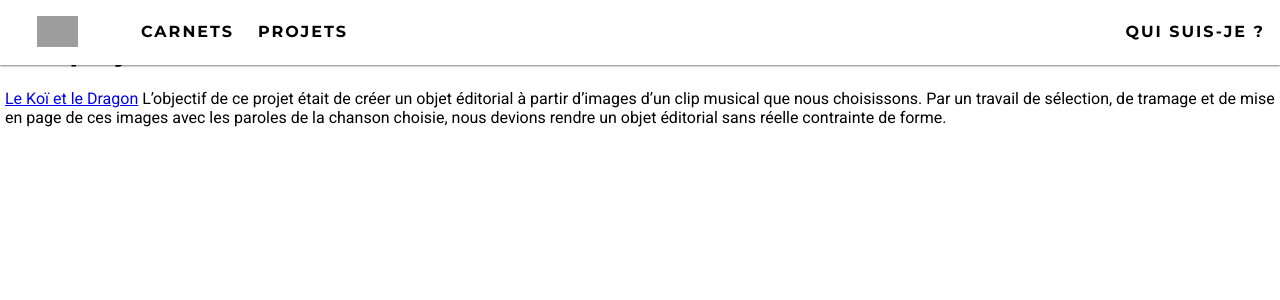
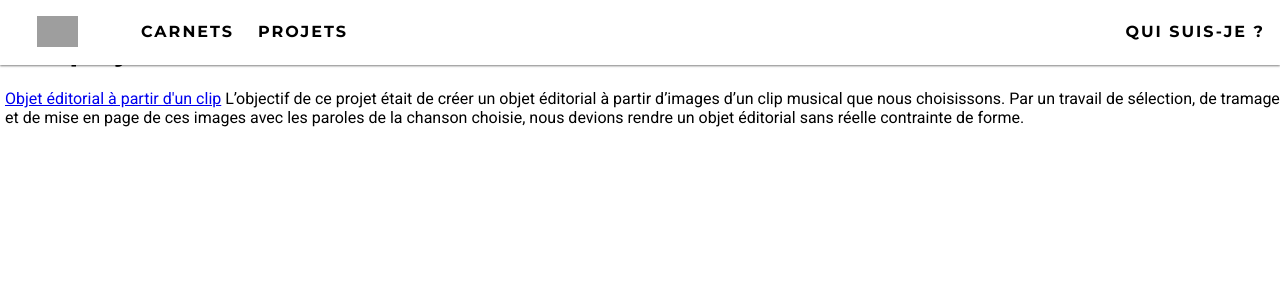
Before and after one commit to DangSinslay/DangSinslay.github.io, a Jekyll site: the page built from blogprojets/index.html, in a window 1280 px wide. Shown: the top 300 px of the page. Built offline with Jekyll 4.4.1, drawn with Linux system fonts in a browser that asks for light colours; grey boxes are pictures that could not be loaded.

Commit message:
Update 2022-02-24-projets-dragon.md

```diff
--- a/_posts/projets/2022-02-24-projets-dragon.md
+++ b/_posts/projets/2022-02-24-projets-dragon.md
@@ -1,7 +1,7 @@
 ---
 layout: post
-title: "Le Koï et le Dragon"
-preview: https://i.imgur.com/C50cFgv.jpeg
+title: "Objet éditorial à partir d'un clip"
+preview: https://i.imgur.com/PE8rT8K.png
 date: 2022-02-24
 category: projets
 description: L’objectif de ce projet était de créer un objet éditorial à partir d’images d’un clip musical que nous choisissons. Par un travail de sélection, de tramage et de mise en page de ces images avec les paroles de la chanson choisie, nous devions rendre un objet éditorial sans réelle contrainte de forme.
```
